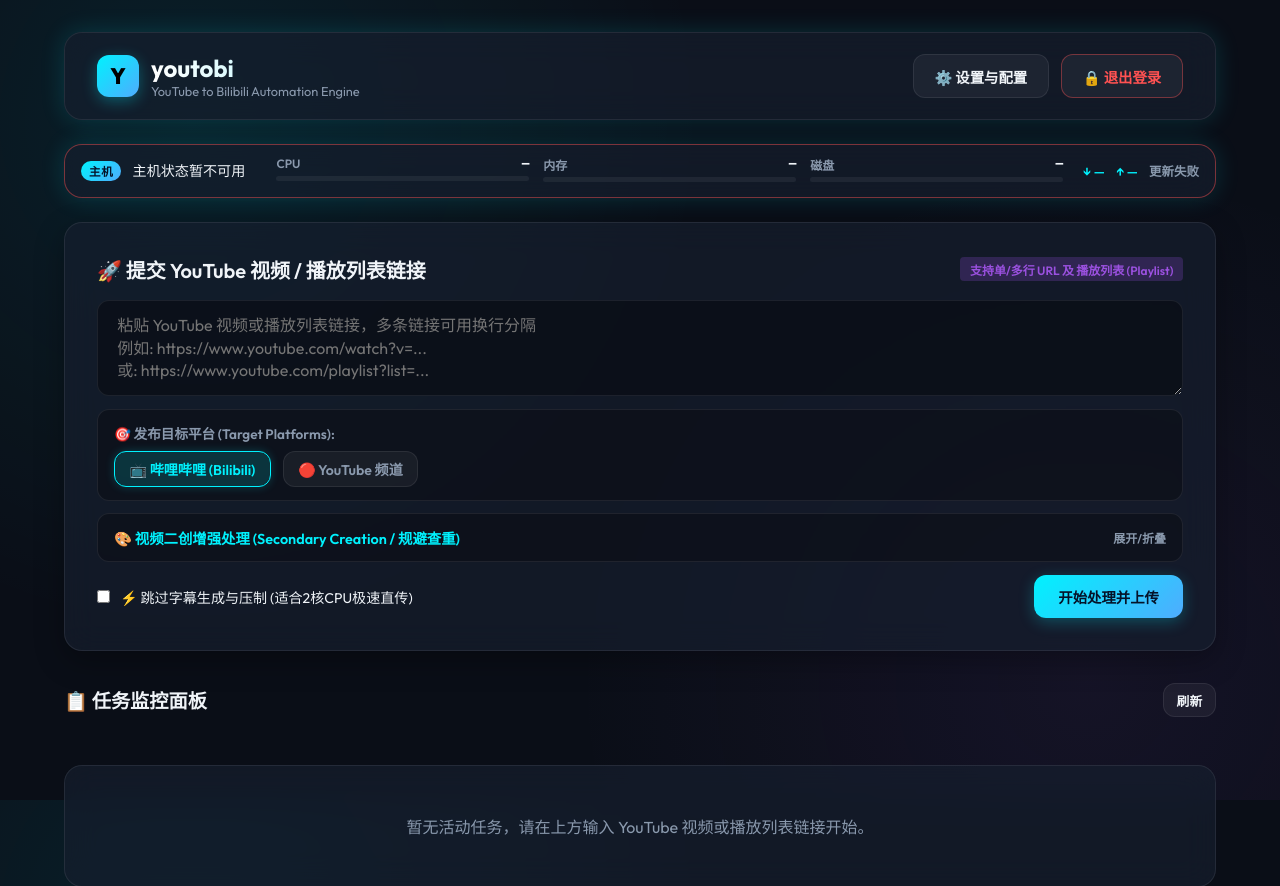
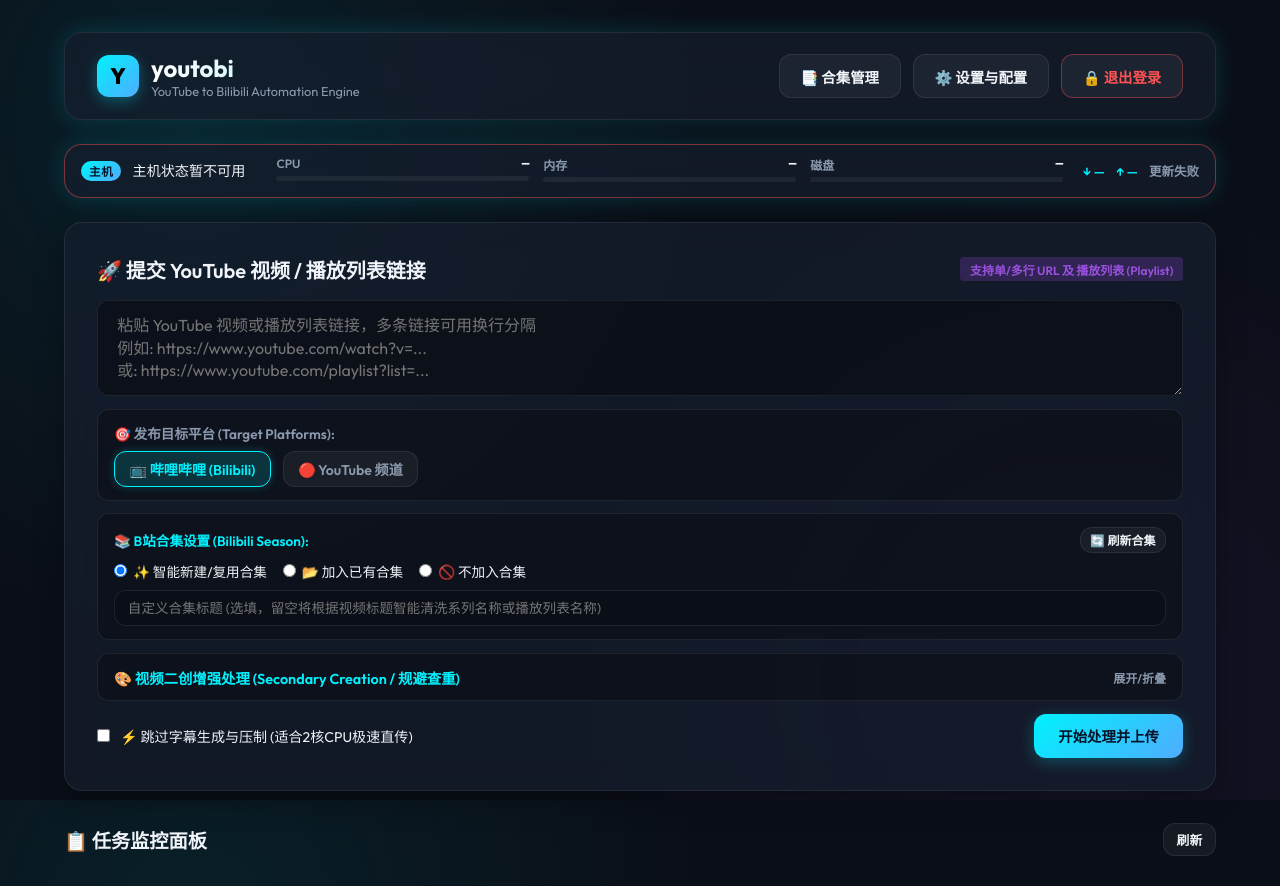
Before and after one commit to rayleeafar/youtobi, a Python web app: template templates/index.html in a window 1280 px wide. Shown: the top 886 px of the page. Run offline with Jinja, Linux system fonts and the light colour scheme; the template is opened without the code that fills it, so the values that code supplies are empty.

Commit message:
feat(ui): add seasons management modal and season configuration card

```diff
--- a/templates/index.html
+++ b/templates/index.html
@@ -21,6 +21,9 @@
         </div>
       </div>
       <div class="header-actions">
+        <button class="btn btn-secondary" onclick="openSeasonsModal()">
+          <span>📑 合集管理</span>
+        </button>
         <button class="btn btn-secondary" onclick="openSettingsModal()">
           <span>⚙️ 设置与配置</span>
         </button>
@@ -83,13 +86,45 @@
             <label style="display: block; font-size: 0.85rem; font-weight: 600; color: var(--text-muted); margin-bottom: 0.5rem;">🎯 发布目标平台 (Target Platforms):</label>
             <div class="target-selector" style="display: flex; gap: 12px; flex-wrap: wrap;">
               <label class="target-option">
-                <input type="checkbox" id="target_bilibili" checked>
+                <input type="checkbox" id="target_bilibili" checked onchange="toggleBilibiliSeasonVisibility()">
                 <span class="target-chip">📺 哔哩哔哩 (Bilibili)</span>
               </label>
               <label class="target-option">
                 <input type="checkbox" id="target_youtube">
                 <span class="target-chip">🔴 YouTube 频道</span>
               </label>
+            </div>
+          </div>
+
+          <!-- Bilibili Season Management Selection -->
+          <div id="bilibiliSeasonCard" style="background: rgba(10, 14, 23, 0.6); border: 1px solid var(--panel-border); border-radius: var(--radius-md); padding: 0.8rem 1rem;">
+            <div style="display: flex; justify-content: space-between; align-items: center; margin-bottom: 0.5rem;">
+              <label style="font-size: 0.85rem; font-weight: 600; color: var(--accent-cyan);">📚 B站合集设置 (Bilibili Season):</label>
+              <button type="button" class="btn btn-secondary" style="padding: 0.2rem 0.6rem; font-size: 0.75rem;" onclick="loadBilibiliSeasons(true)">🔄 刷新合集</button>
+            </div>
+            <div style="display: flex; gap: 16px; flex-wrap: wrap; margin-bottom: 0.6rem; font-size: 0.85rem;">
+              <label style="display: flex; align-items: center; gap: 6px; cursor: pointer;">
+                <input type="radio" name="bilibili_season_mode" value="create" checked onchange="handleSeasonModeChange()">
+                <span>✨ 智能新建/复用合集</span>
+              </label>
+              <label style="display: flex; align-items: center; gap: 6px; cursor: pointer;">
+                <input type="radio" name="bilibili_season_mode" value="existing" onchange="handleSeasonModeChange()">
+                <span>📂 加入已有合集</span>
+              </label>
+              <label style="display: flex; align-items: center; gap: 6px; cursor: pointer;">
+                <input type="radio" name="bilibili_season_mode" value="none" onchange="handleSeasonModeChange()">
+                <span>🚫 不加入合集</span>
+              </label>
+            </div>
+
+            <div id="seasonCreateInputGroup" style="display: flex; flex-direction: column; gap: 0.3rem;">
+              <input type="text" id="bilibili_season_name" class="input-field" placeholder="自定义合集标题 (选填，留空将根据视频标题智能清洗系列名称或播放列表名称)" style="font-size: 0.85rem; padding: 0.5rem 0.8rem;">
+            </div>
+
+            <div id="seasonExistingSelectGroup" style="display: none; flex-direction: column; gap: 0.3rem;">
+              <select id="bilibili_season_id" class="input-field" style="font-size: 0.85rem; padding: 0.5rem 0.8rem;">
+                <option value="">-- 选择已有合集 --</option>
+              </select>
             </div>
           </div>
 
@@ -409,6 +444,30 @@
     </div>
   </div>
 
+  <!-- Bilibili Seasons Management Modal -->
+  <div class="modal-overlay" id="seasonsModal">
+    <div class="modal-content" style="max-width: 800px; max-height: 85vh; display: flex; flex-direction: column;">
+      <div class="modal-header">
+        <h3 style="display: flex; align-items: center; gap: 0.5rem; color: var(--accent-cyan); font-size: 1.1rem; font-weight: 700;">
+          <span>📑 Bilibili 视频合集管理</span>
+        </h3>
+        <button class="btn btn-secondary" style="padding: 0.3rem 0.6rem;" onclick="closeSeasonsModal()">✕</button>
+      </div>
+
+      <div style="padding: 1rem 0; display: flex; justify-content: space-between; align-items: center; border-bottom: 1px solid var(--panel-border); gap: 1rem; flex-wrap: wrap;">
+        <div style="display: flex; gap: 0.5rem; align-items: center; flex: 1; min-width: 260px;">
+          <input type="text" id="newSeasonTitle" class="input-field" placeholder="新合集标题 (如: 某某剧集第一季)" style="padding: 0.5rem 0.8rem; font-size: 0.85rem;">
+          <button class="btn btn-primary" style="padding: 0.5rem 1rem; font-size: 0.85rem; white-space: nowrap;" onclick="handleCreateSeasonFromModal()">➕ 新建合集</button>
+        </div>
+        <button class="btn btn-secondary" style="padding: 0.5rem 0.8rem; font-size: 0.85rem;" onclick="loadBilibiliSeasons(true)">🔄 强制刷新</button>
+      </div>
+
+      <div id="seasonsModalList" style="flex: 1; overflow-y: auto; padding: 1rem 0; display: flex; flex-direction: column; gap: 0.8rem;">
+        <div style="text-align: center; color: var(--text-muted); padding: 2rem;">加载合集中...</div>
+      </div>
+    </div>
+  </div>
+
   <script src="/app_static/js/app.js"></script>
 </body>
 </html>
```
